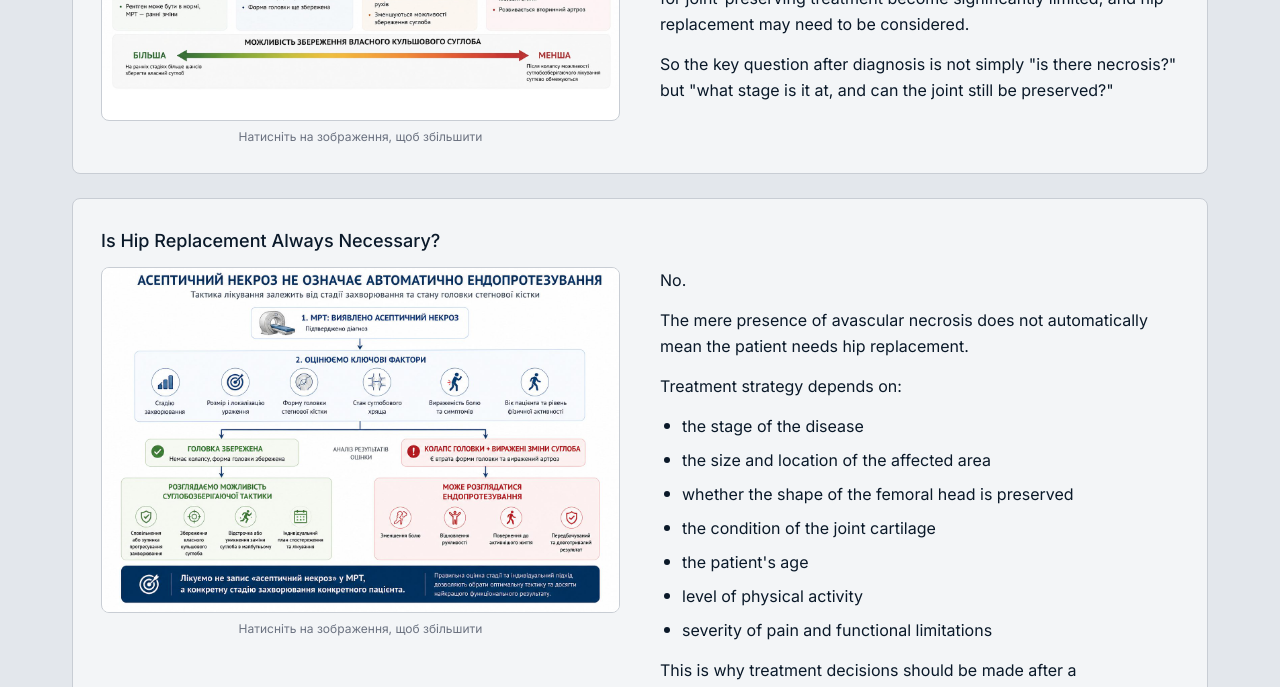
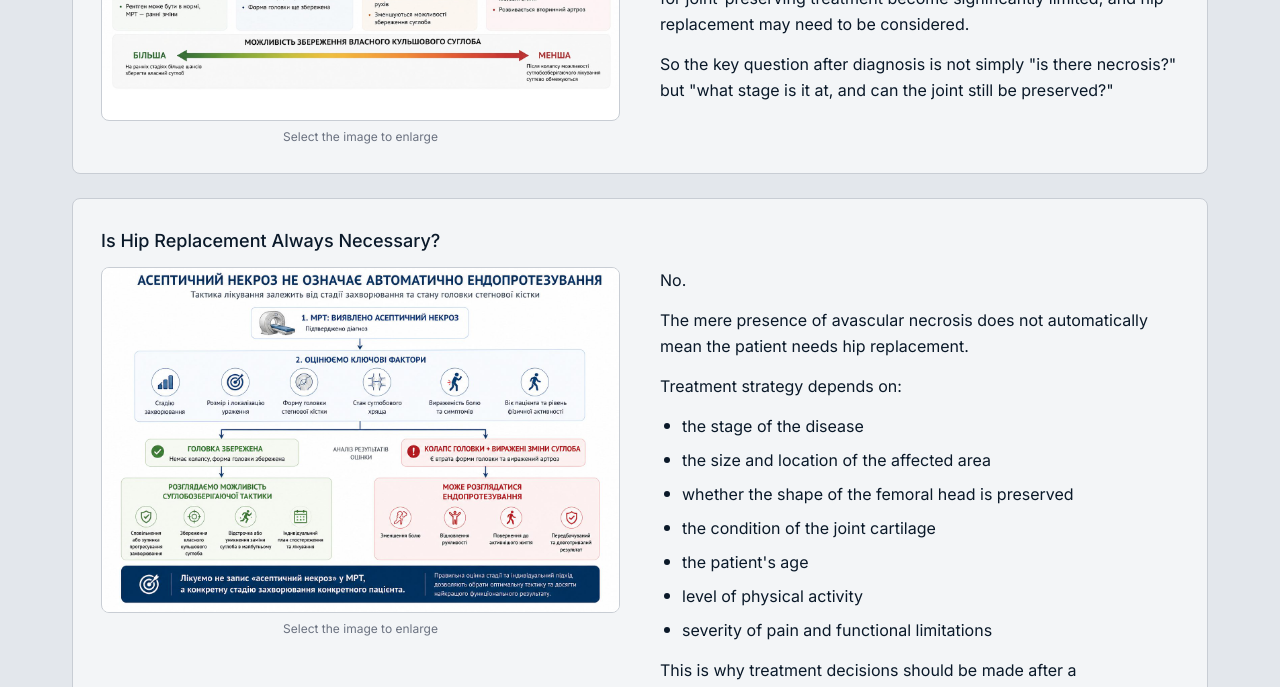
Before and after one commit to meredian18-dot/travmatolog-in-ua, a Next.js app: page /en/treatments/avn/ in a window 1280 px wide. Shown: the part 1880-2567 px from the top of the page. Built offline with nearby package versions, Linux system fonts and the light colour scheme.

Commit message:
Add multilingual THA SEO metadata and localized image hints

```diff
--- a/app/[lang]/treatments/[slug]/page.tsx
+++ b/app/[lang]/treatments/[slug]/page.tsx
@@ -27,6 +27,15 @@ export async function generateMetadata({
   const dict = getDictionary(lang);
   const article = getDirections(lang).articles[slug];
   if (!article) return {};
+  if (slug === "hip-replacement") {
+    const meta: Record<string, { title: string; description: string }> = {
+      uk: { title: "Ендопротезування кульшового суглоба в Києві | Максим Байда", description: "Заміна кульшового (тазостегнового) суглоба при коксартрозі, асептичному некрозі та наслідках травм. Операція, реабілітація та консультація ортопеда в Києві." },
+      en: { title: "Hip Replacement Surgery in Ukraine | Dr Maksym Baida", description: "Total hip replacement for arthritis, avascular necrosis and post-traumatic conditions. Personalised surgical planning and consultations in Ukraine." },
+      de: { title: "Hüft-TEP & Hüftprothese in der Ukraine | Dr. Baida", description: "Hüftgelenkersatz bei Arthrose, Hüftkopfnekrose und Unfallfolgen. Individuelle OP-Planung, Rehabilitation und orthopädische Beratung in der Ukraine." },
+      pl: { title: "Endoproteza biodra – operacja na Ukrainie | Dr Baida", description: "Endoprotezoplastyka biodra przy koksartrozie, martwicy głowy kości udowej i następstwach urazów. Konsultacja i indywidualne planowanie leczenia na Ukrainie." },
+    };
+    return { ...meta[lang], alternates: localizedAlternates(lang, `treatments/${slug}`) };
+  }
   if (lang === "uk" && slug === "hallux-valgus") {
     return {
       title: "Hallux valgus — операція на кісточці стопи | Максим Байда",
@@ -171,6 +180,7 @@ function RichDetail({
   article: Article;
 }) {
   const t = dict.treatments;
+  const zoomHint: Record<Locale, string> = { uk: "Натисніть на зображення, щоб збільшити", en: "Select the image to enlarge", de: "Bild zum Vergrößern auswählen", pl: "Kliknij obraz, aby powiększyć" };
 
   return (
     <>
@@ -221,7 +231,7 @@ function RichDetail({
                   fit="contain"
                   letterboxBg="bg-white"
                 />
-                <p className="text-center text-xs text-ink-muted mt-2">Натисніть на зображення, щоб збільшити</p>
+                <p className="text-center text-xs text-ink-muted mt-2">{zoomHint[lang]}</p>
               </div>
               <p className="text-ink text-lg leading-relaxed">{article.intro}</p>
             </div>
@@ -283,7 +293,7 @@ function RichDetail({
                           fit="contain"
                           letterboxBg="bg-white"
                         />
-                        <p className="text-center text-xs text-ink-muted mt-2">Натисніть на зображення, щоб збільшити</p>
+                        <p className="text-center text-xs text-ink-muted mt-2">{zoomHint[lang]}</p>
                       </div>
                       <div className="space-y-3.5 text-ink leading-relaxed min-w-0">
                         <BlockBody block={block} hideDiagram />
@@ -303,7 +313,7 @@ function RichDetail({
 
           <div className="mt-14 pt-10 border-t border-hairline">
             <a
-              href={`${BASE}/${lang}/#consultation`}
+              href={`${BASE}/${lang}/contacts/`}
               className="group inline-flex items-center justify-between gap-6 btn-metallic text-white px-8 py-4 label-caps w-full sm:w-auto sm:min-w-[280px]"
             >
               {dict.common.ctaPrimary}
```
